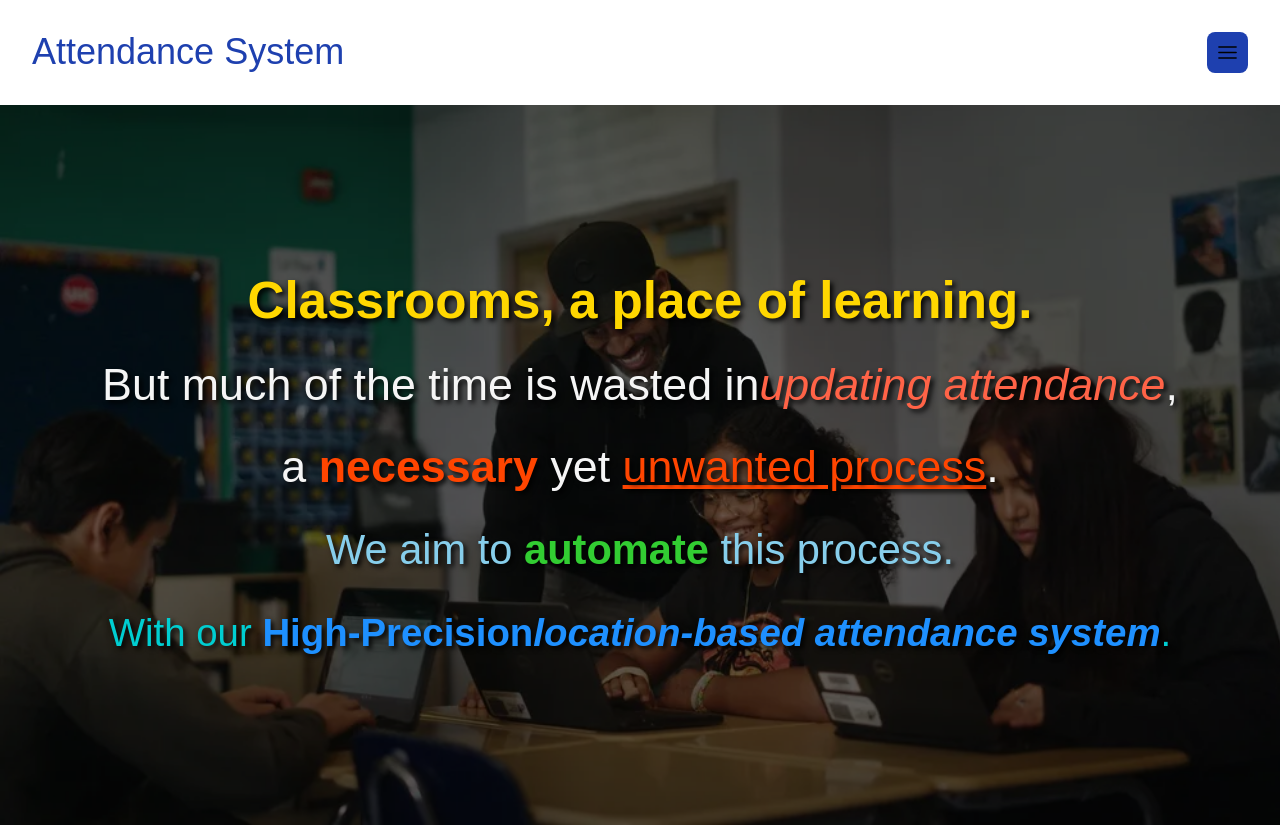
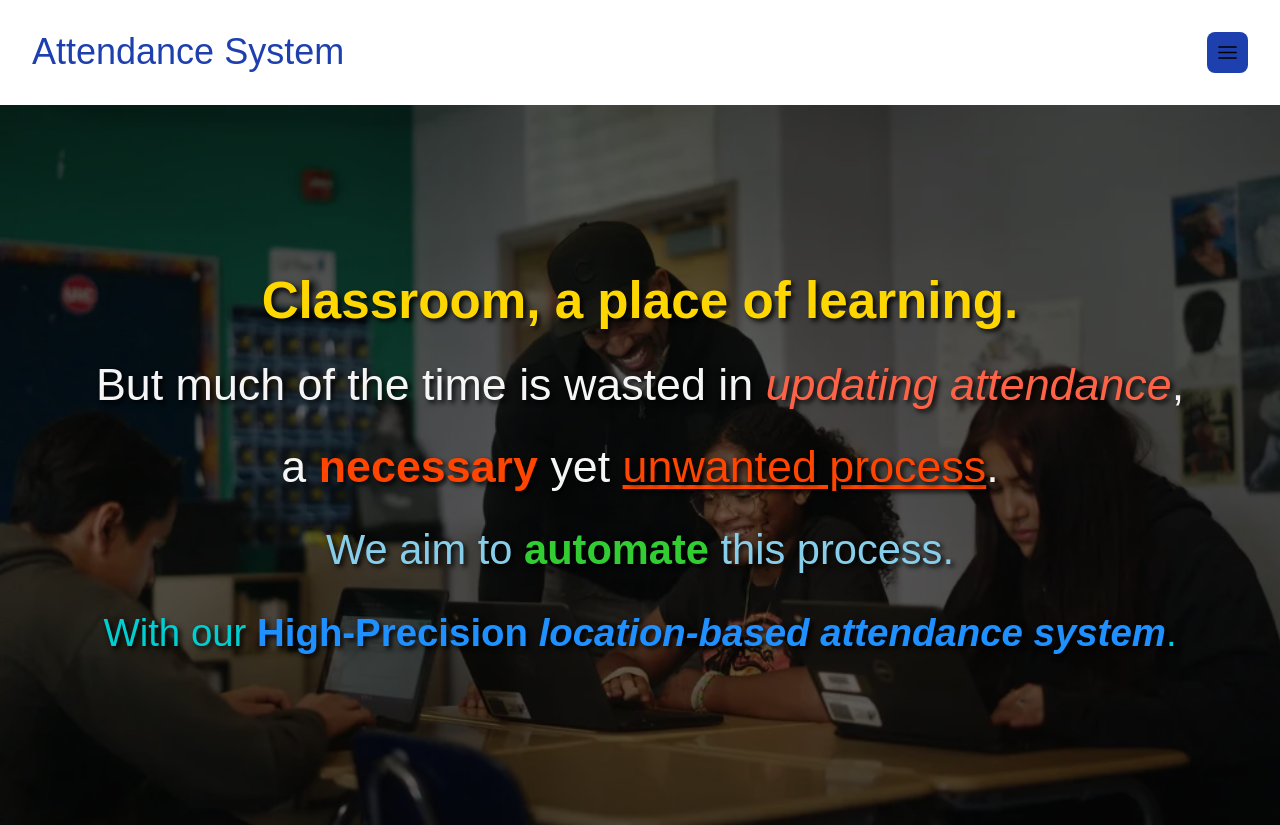
Before and after one commit to S-Pushkar/location-based-attendance-system-nextjs, a Next.js app: page / in a window 1280 px wide. Built offline with nearby package versions, Linux system fonts and the light colour scheme.

Commit message:
added necessary spaces in home page

```diff
--- a/app/page.tsx
+++ b/app/page.tsx
@@ -40,11 +40,11 @@ export default function Home() {
         }}
       >
         <p style={{ fontSize: "3.2rem", lineHeight: "1.6", fontWeight: "500" }}>
-  <span style={{ color: "#FFD700", fontWeight: "700" }}>Classrooms, a place of learning.</span> <br />
+  <span style={{ color: "#FFD700", fontWeight: "700" }}>Classroom, a place of learning.</span> <br />
 
   <span style={{ fontSize: "2.8rem", fontWeight: "400" }}>
     But much of the time is wasted in
-    <span style={{ fontStyle: "italic", color: "#FF6347" }}>updating attendance</span>, a&nbsp;
+    <span style={{ fontStyle: "italic", color: "#FF6347" }}>&nbsp;updating attendance</span>, a&nbsp;
     <span style={{ fontWeight: "bold", color: "#FF4500" }}>necessary</span> yet&nbsp;
     <span style={{ textDecoration: "underline", color: "#FF4500" }}>unwanted process</span>.
   </span> <br />
@@ -54,7 +54,7 @@ export default function Home() {
   </span> <br />
 
   <span style={{ fontSize: "2.4rem", fontWeight: "400", color: "#00CED1" }}>
-    With our <span style={{ fontWeight: "bold", color: "#1E90FF" }}>High-Precision</span>
+    With our <span style={{ fontWeight: "bold", color: "#1E90FF" }}>High-Precision&nbsp;</span>
     <span style={{ fontWeight: "bold", fontStyle: "italic", color: "#1E90FF" }}>location-based attendance system</span>.
   </span>
 </p>
```
